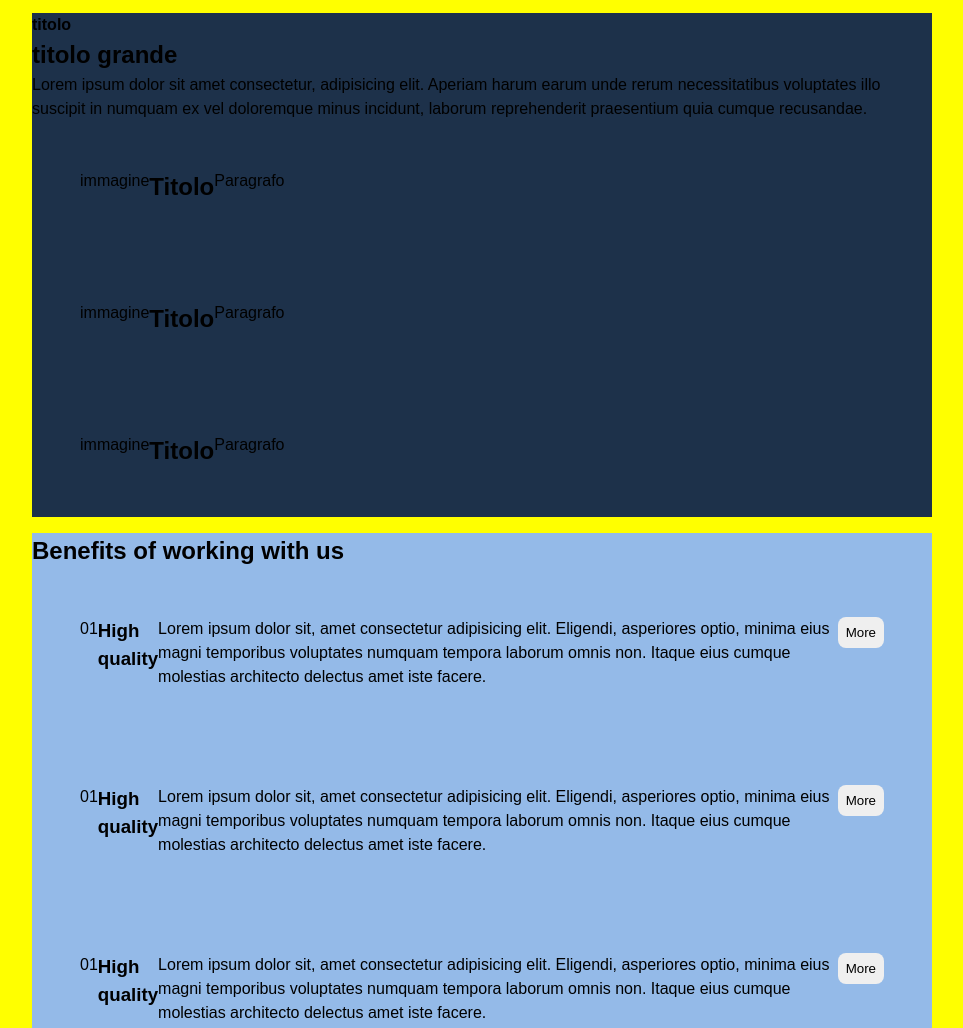
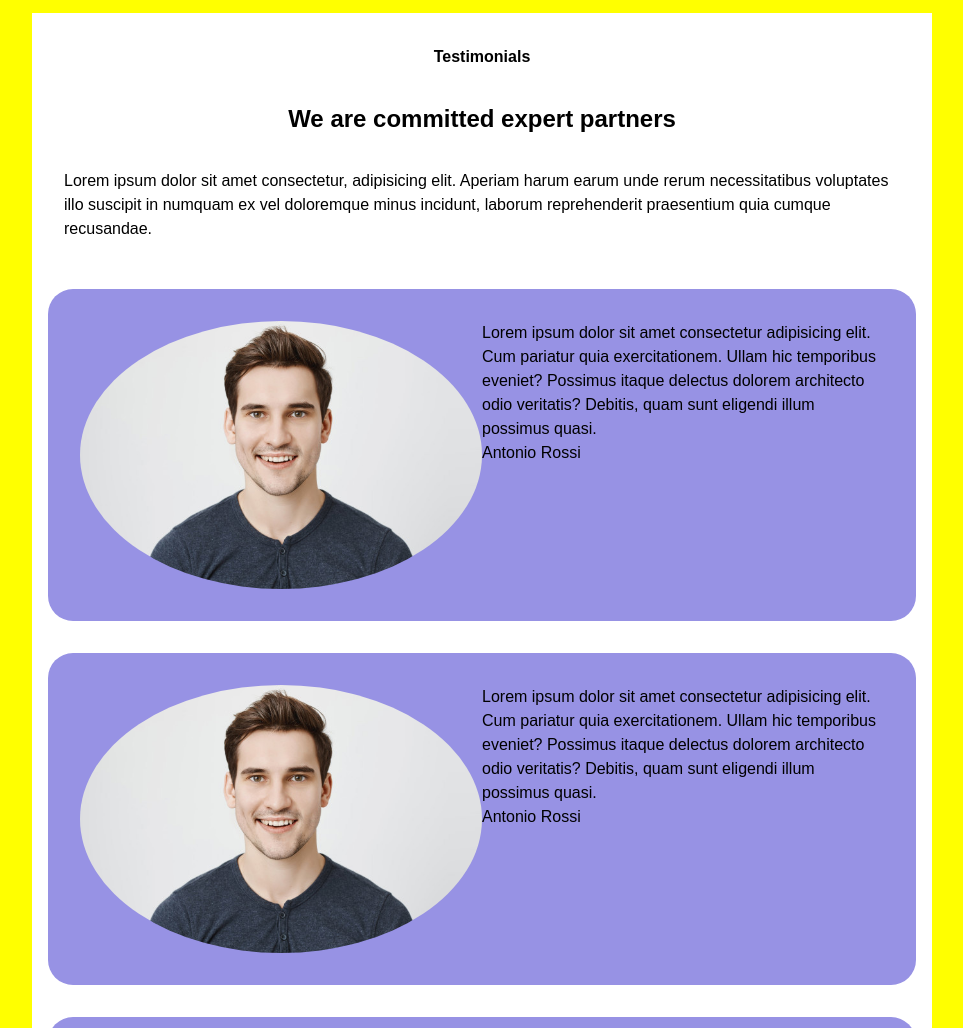
Before and after one commit to MatteoGaloni/htmlcss-responsive-layout, a plain HTML site: page index.html in a window 1280 px wide. Shown: the part 1540-2568 px from the top of the page, without its empty margins (158-1121 px from the left). Drawn offline with Linux system fonts and the light colour scheme.

Commit message:
Feat testimonial section

```diff
--- a/css/style.css
+++ b/css/style.css
@@ -71,6 +71,10 @@ img {
 
 .marginB {
     margin-bottom: 2rem;
+}
+
+.padding2rem {
+    padding: 2rem;
 }
 
 .gap {
@@ -172,11 +176,26 @@ a button {
     color: white;
 }
 
+/* }.arrowDown {
+    text */
+
+
 /* < !-- Testimonials --> */
 
 .testimonials .boxed {
-    background-color: rgb(29, 49, 74);
+    background-color: white;
 }
+
+.testimonialsImg {
+    width: 50%;
+    border-radius: 50%;
+}
+
+.bgColorLilla {
+    background-color: #9792e4;
+}
+
+
 
 /* Benefit Section */
 
@@ -238,6 +257,7 @@ footer {
     .col50 {
         width: calc(100%/2);
 
+
     }
 
     .col66 {
@@ -251,10 +271,6 @@ footer {
     .row {
         flex-direction: row;
     }
-
-
-
-
 }
 
 /* desktop layout */
--- a/index.html
+++ b/index.html
@@ -128,36 +128,50 @@
         <section class="testimonials">
             <div class="boxed">
                 <div class="row flex directionColumn spcBtw wrap">
-                    <div>
-                        <h4>titolo</h4>
-                        <h2>titolo grande</h2>
+                    <div class="flex directionColumn gap alignItCenter padding2rem">
+                        <h4>Testimonials</h4>
+                        <h2>We are committed expert partners</h2>
                         <p>Lorem ipsum dolor sit amet consectetur, adipisicing elit. Aperiam harum earum unde rerum
                             necessitatibus voluptates illo suscipit in numquam ex vel doloremque minus incidunt, laborum
                             reprehenderit praesentium quia cumque recusandae.
                         </p>
                     </div>
                     <div class="col">
-                        <div class="card">
-                            <div>immagine</div>
-                            <h1>Titolo</h1>
-                            <p>Paragrafo</p>
+                        <div class="card flex bgColorLilla">
+                            <img class="testimonialsImg" src="./img/testimonial1.jpg" alt="">
+                            <div>
+                                <figcaption>Lorem ipsum dolor sit amet consectetur adipisicing elit. Cum pariatur quia
+                                    exercitationem. Ullam hic temporibus eveniet? Possimus itaque delectus dolorem
+                                    architecto odio veritatis? Debitis, quam sunt eligendi illum possimus quasi.
+                                </figcaption>
+                                <span>Antonio Rossi</span>
+                            </div>
                         </div>
                     </div>
                     <div class="col">
-                        <div class="card">
-                            <div>immagine</div>
-                            <h1>Titolo</h1>
-                            <p>Paragrafo</p>
+                        <div class="card flex bgColorLilla">
+                            <img class="testimonialsImg" src="./img/testimonial1.jpg" alt="">
+                            <div>
+                                <figcaption>Lorem ipsum dolor sit amet consectetur adipisicing elit. Cum pariatur quia
+                                    exercitationem. Ullam hic temporibus eveniet? Possimus itaque delectus dolorem
+                                    architecto odio veritatis? Debitis, quam sunt eligendi illum possimus quasi.
+                                </figcaption>
+                                <span>Antonio Rossi</span>
+                            </div>
                         </div>
                     </div>
                     <div class="col">
-                        <div class="card">
-                            <div>immagine</div>
-                            <h1>Titolo</h1>
-                            <p>Paragrafo</p>
+                        <div class="card flex bgColorLilla">
+                            <img class="testimonialsImg" src="./img/testimonial1.jpg" alt="">
+                            <div>
+                                <figcaption>Lorem ipsum dolor sit amet consectetur adipisicing elit. Cum pariatur quia
+                                    exercitationem. Ullam hic temporibus eveniet? Possimus itaque delectus dolorem
+                                    architecto odio veritatis? Debitis, quam sunt eligendi illum possimus quasi.
+                                </figcaption>
+                                <span>Antonio Rossi</span>
+                            </div>
                         </div>
                     </div>
-
                 </div>
             </div>
         </section>
```
